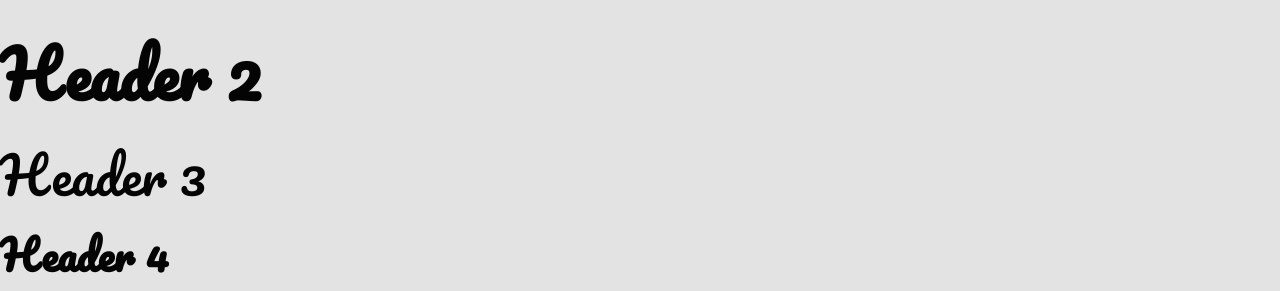
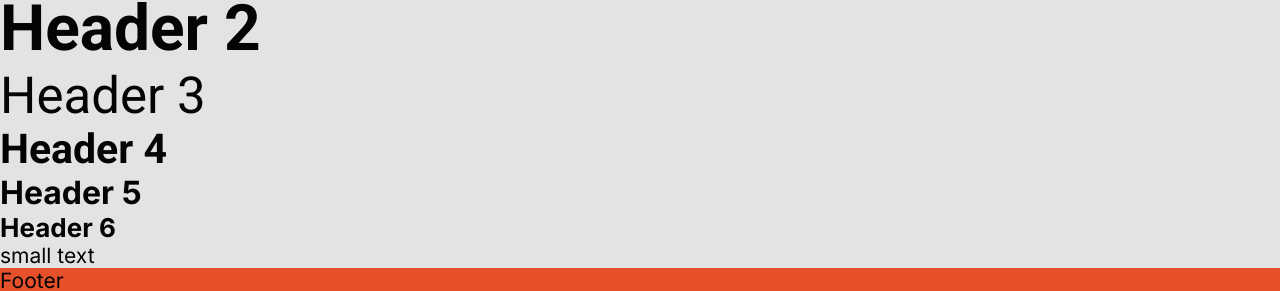
Before and after one commit to MohamedTaha-01/TheBurgerHouse, a React (Create React App) app in the folder client/: page / in a window 1280 px wide. Shown: the part 1138-1429 px from the top of the page. Built offline with nearby package versions, Linux system fonts and the light colour scheme.

Commit message:
modify styles

```diff
--- a/client/src/styles/order.css
+++ b/client/src/styles/order.css
@@ -37,7 +37,7 @@
   padding: 12px;
   width: 50%;
   color: var(--white);
-  font-weight: bold;
+  font-weight: 300;
 }
 
 .order-container {
--- a/client/src/styles/variables.css
+++ b/client/src/styles/variables.css
@@ -38,7 +38,7 @@
   --fs-sm: 16px;
   --fs-xs: 13px;
   /* font families Roboto/Mulish/Lato/inter */
-  --ff-1: "Pacifico";
+  --ff-1: "Roboto";
   --ff-2: "Inter";
 }
 
@@ -56,7 +56,7 @@ h2 {
 }
 h3 {
   font-size: var(--fs-h3);
-  font-weight: 100;
+  font-weight: 400;
 }
 h4 {
   font-size: var(--fs-h4);
```
